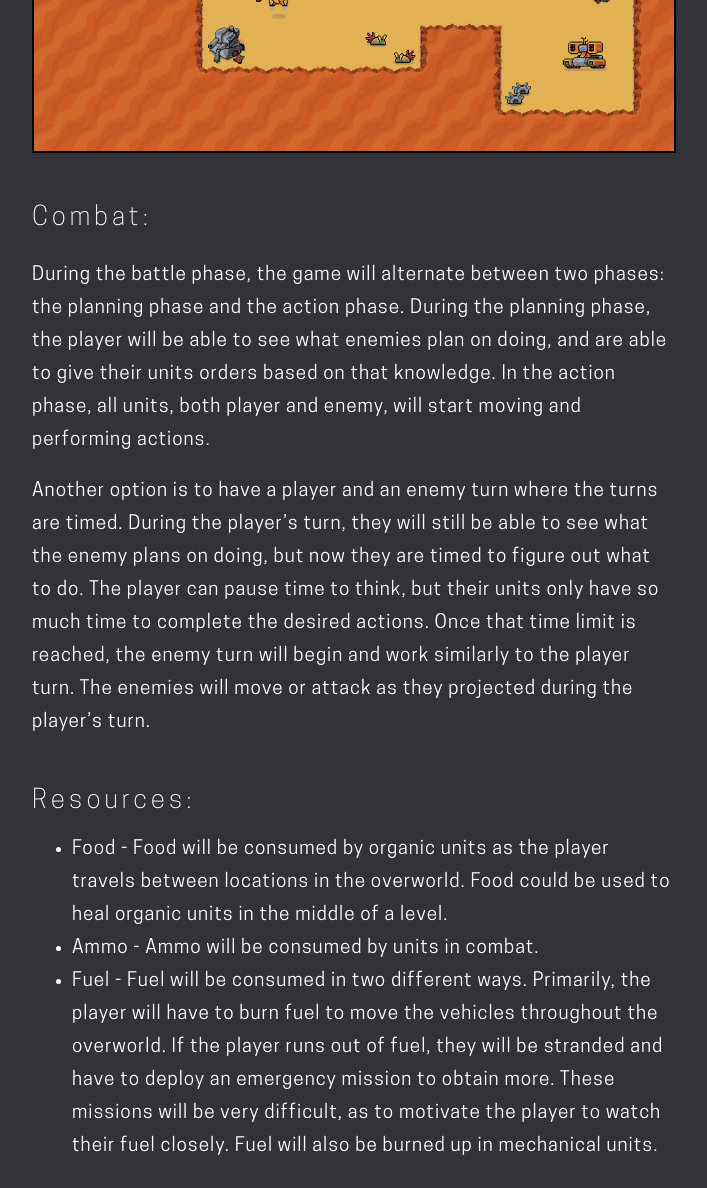
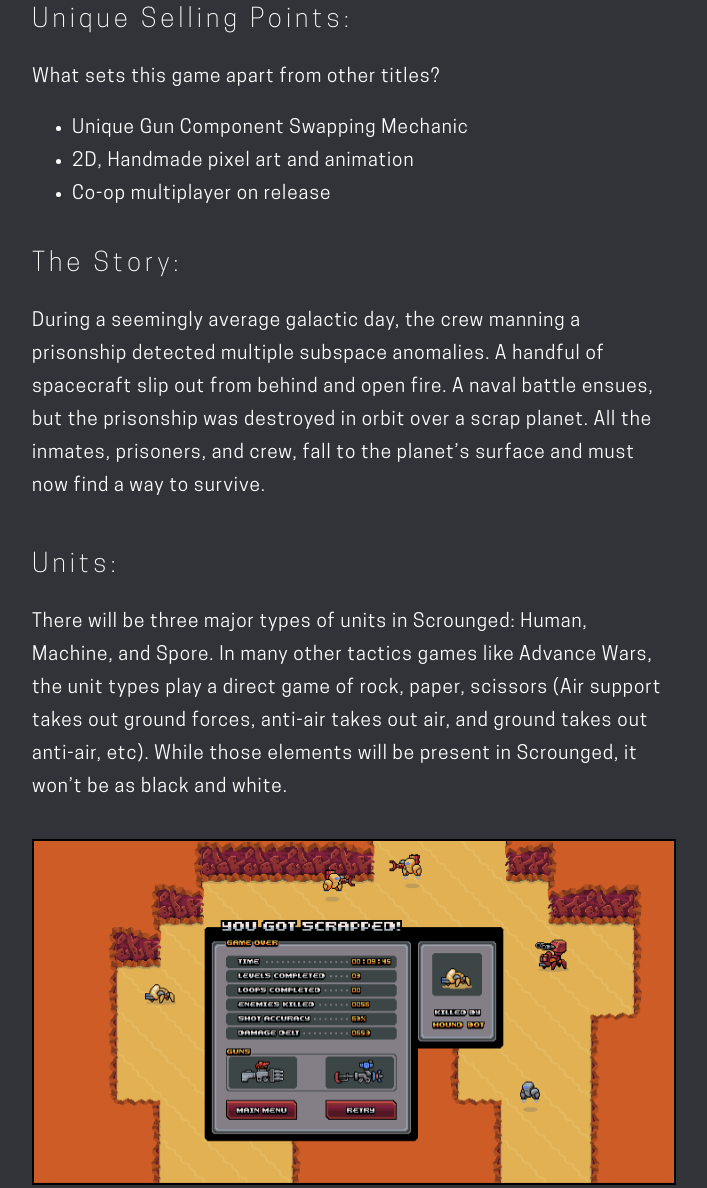
Before and after one commit to MuninnGames/Muninn-Website, a plain HTML site: page our-games/scrap-shot.html in a window 1280 px wide. Shown: the part 1014-2202 px from the top of the page, without its empty margins (288-995 px from the left). Drawn offline with Linux system fonts and the light colour scheme.

Commit message:
Update scrap-shot.html

```diff
--- a/our-games/scrap-shot.html
+++ b/our-games/scrap-shot.html
@@ -29,7 +29,7 @@
 
             <section>
                 <h1>SCRAP SHOT</h1>
-                <p>Scrounged takes place in an alternate timeline of Earth, 50 years after the rise of an environmental epidemic of apocalyptic proportions. A foreign fungal-like species called "Thanospora", more commonly known as “Death’s Dust”, rapidly infects populations and consumes all organic matter across the world—permanently altering the Earth, destroying civilizations, and killing billions. Only a few scattered groups of humans survive, all of whom attempt to adapt to their new world by scrounging equipment, terraforming land, looting ruins, and fighting their way through infected creatures and hazardous fungal environments.</p>
+                <p>In <i>Scrap Shot</i>, players will take control of an inmate and his ability to create a hyper-modular gun that can switch components in-game. General gameplay will pan out similarly to indie titles like <i>Nuclear Throne</i> and <i>Enter the Gungeon</i> (two twin-stick, roguelike shooters). </p>
 
                 <div class="center-box">
                     <img src="../img/games/scrap-shot/Scrap Shot Mock 6 - Level Design Test.png">
@@ -37,20 +37,18 @@
             </section>
 
             <section>
-                <h2>Combat:</h2>
-                <p>During the battle phase, the game will alternate between two phases: the planning phase and the action phase. During the planning phase, the player will be able to see what enemies plan on doing, and are able to give their units orders based on that knowledge. In the action phase, all units, both player and enemy, will start moving and performing actions.
-
-                <p>Another option is to have a player and an enemy turn where the turns are timed. During the player’s turn, they will still be able to see what the enemy plans on doing, but now they are timed to figure out what to do. The player can pause time to think, but their units only have so much time to complete the desired actions. Once that time limit is reached, the enemy turn will begin and work similarly to the player turn. The enemies will move or attack as they projected during the player’s turn.</p>
+                <h2>Unique Selling Points:</h2>
+                <p>What sets this game apart from other titles?
+                <ul>
+                    <li>Unique Gun Component Swapping Mechanic</li>
+                    <li>2D, Handmade pixel art and animation</li>
+                    <li>Co-op multiplayer on release</li>
+                </ul>
 
                 <div class="spacer"></div> <!-- adds space between elements -->
 
-                <h2>Resources:</h2>
-                <ul>
-                    <li><b>Food</b> - Food will be consumed by organic units as the player travels between locations in the overworld. Food could be used to heal organic units in the middle of a level.</li>
-                    <li><b>Ammo</b> - Ammo will be consumed by units in combat.
-                    <li><b>Fuel</b> - Fuel will be consumed in two different ways. Primarily, the player will have to burn fuel to move the vehicles throughout the overworld. If the player runs out of fuel, they will be stranded and have to deploy an emergency mission to obtain more. These missions will be very difficult, as to motivate the player to watch their fuel closely. Fuel will also be burned up in mechanical units.
-
-                </ul>
+                <h2>The Story:</h2>
+                <p>During a seemingly average galactic day, the crew manning a prisonship detected multiple subspace anomalies. A handful of spacecraft slip out from behind and open fire. A naval battle ensues, but the prisonship was destroyed in orbit over a scrap planet. All the inmates, prisoners, and crew, fall to the planet’s surface and must now find a way to survive.</p>
 
                 <div class="spacer"></div> <!-- adds space between elements -->
 
```
